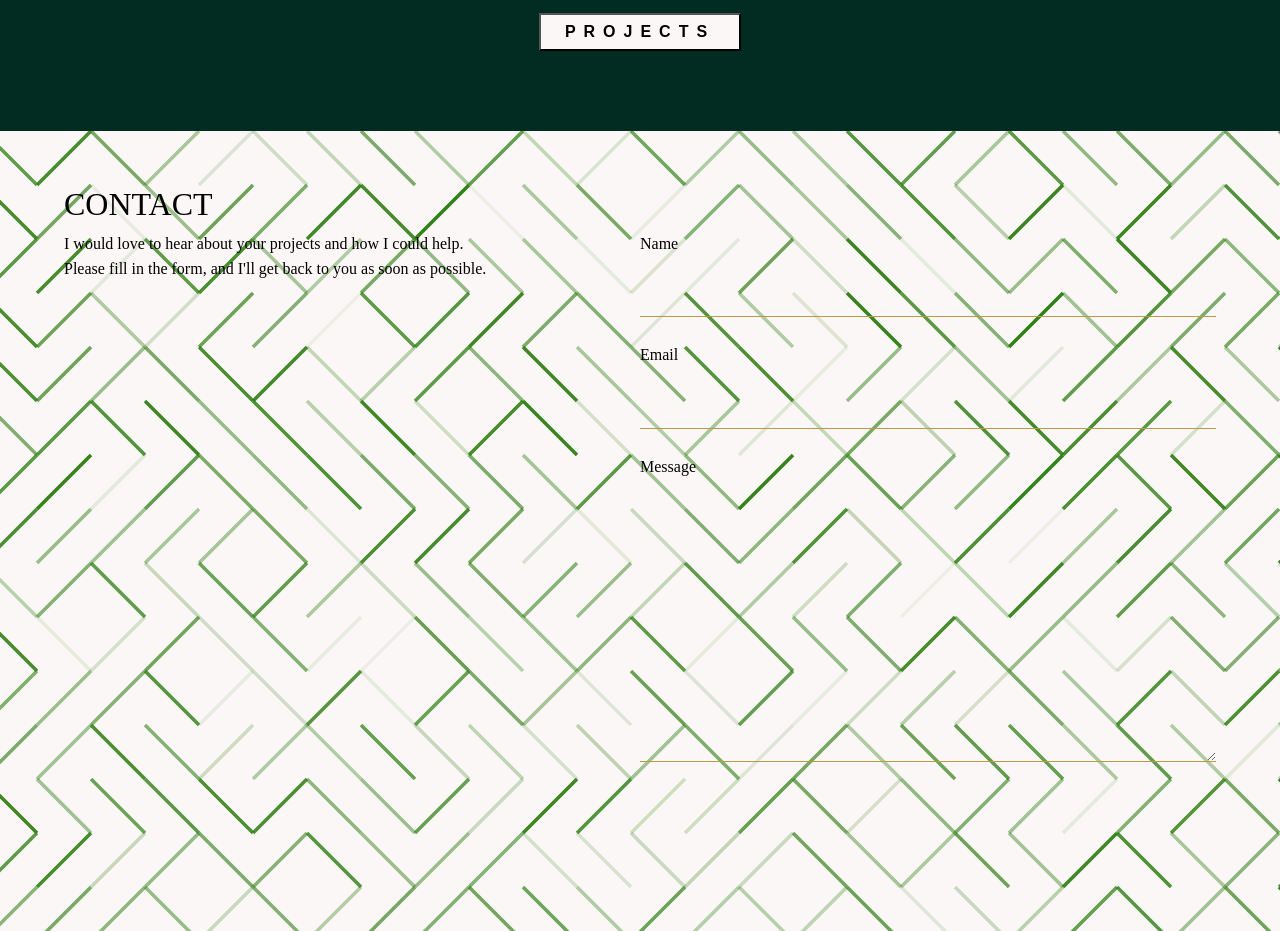
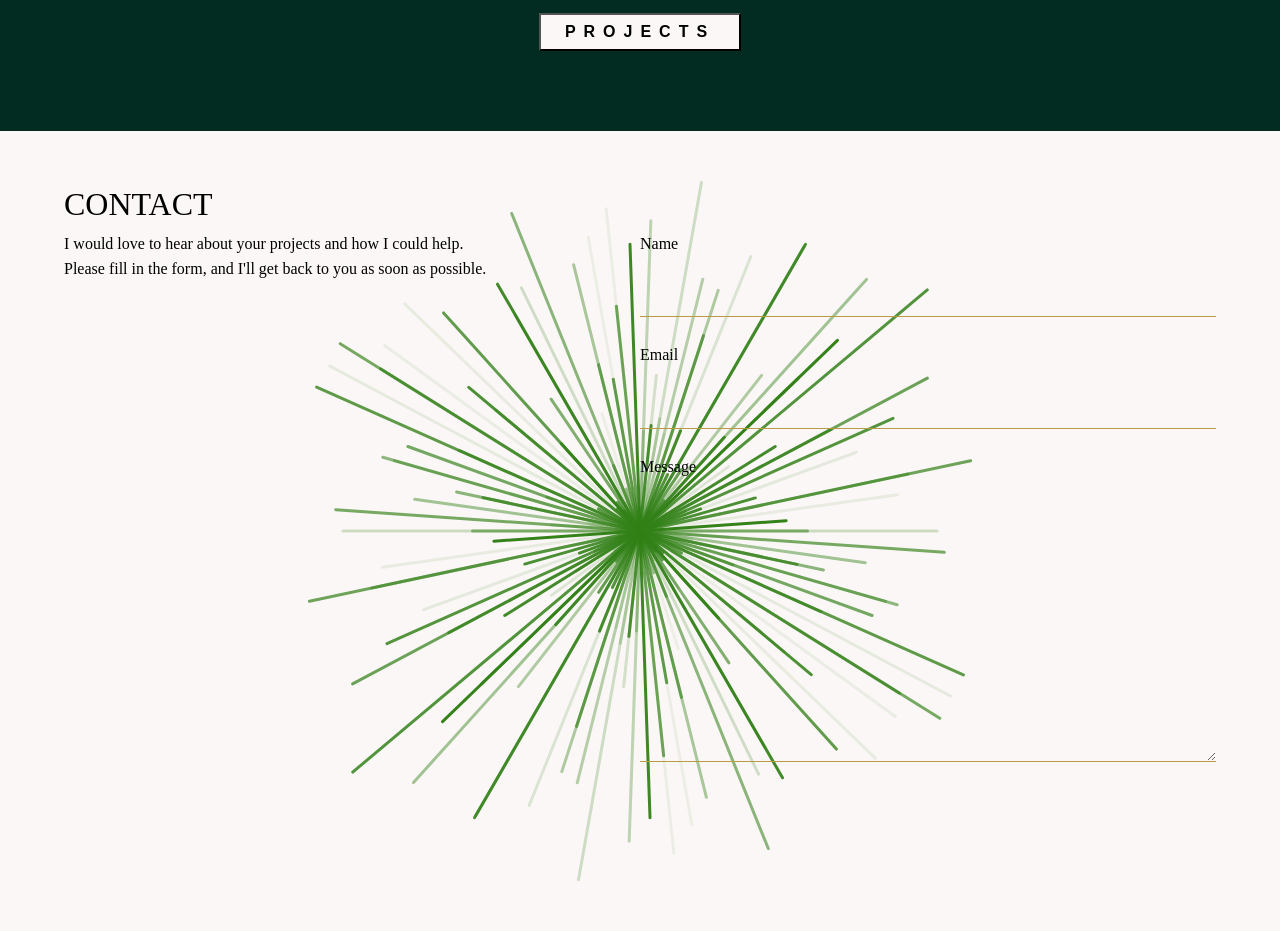
Before and after one commit to Lovethrech/my-main-portfolio, a Vue app: page / in a window 1280 px wide. Shown: the part 2200-3131 px from the top of the page. Built offline with nearby package versions, Linux system fonts and the light colour scheme.

Commit message:
working on the home-contact components.

```diff
--- a/src/components/contact/ContactCtn.vue
+++ b/src/components/contact/ContactCtn.vue
@@ -16,8 +16,7 @@ import ContactForm from './ContactForm.vue';
 
 <style scoped>
 .contact-ctn{
-    background: url("/public/ttten.svg") center/auto no-repeat;
-    background-size: cover;
+    background: url("/public/tttwinkle.svg") center/auto no-repeat;
     min-height: 100vh;
     padding: 6vh var(--desktop-left-right-space);
 }
```
